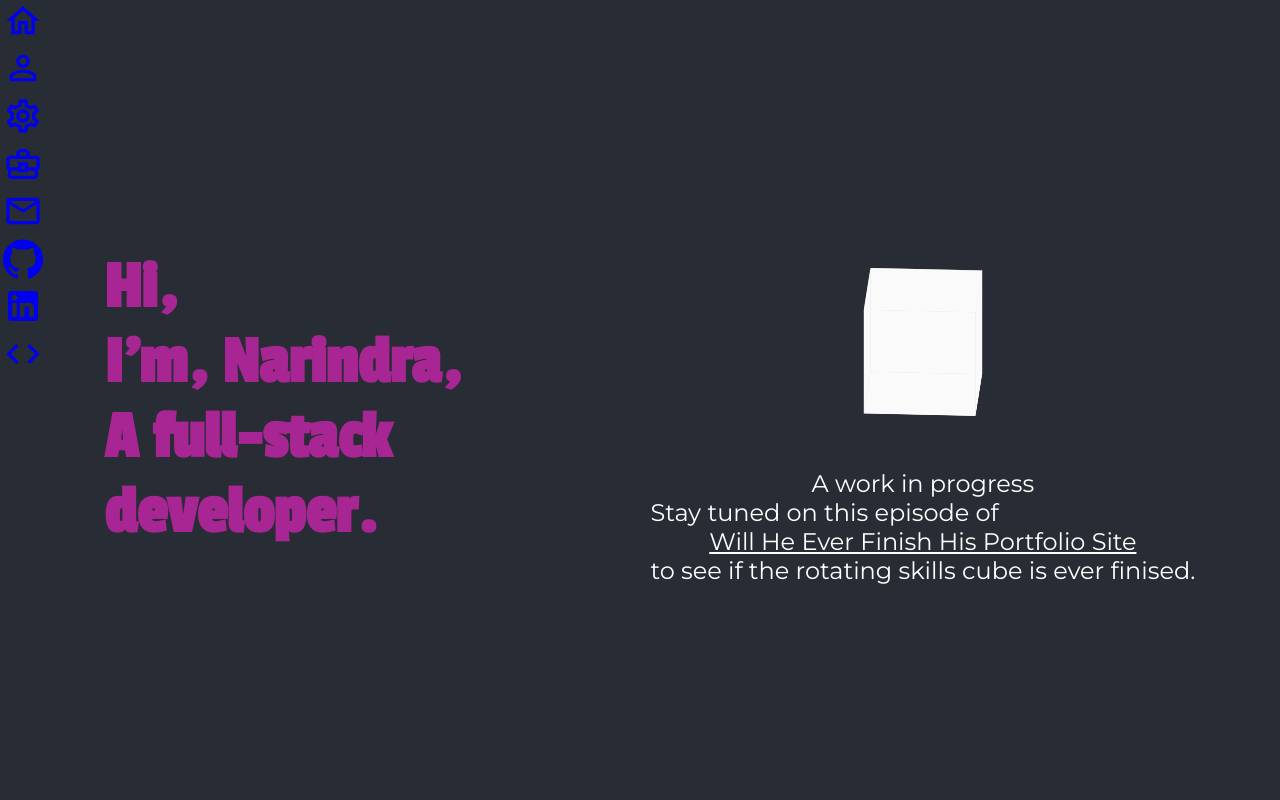
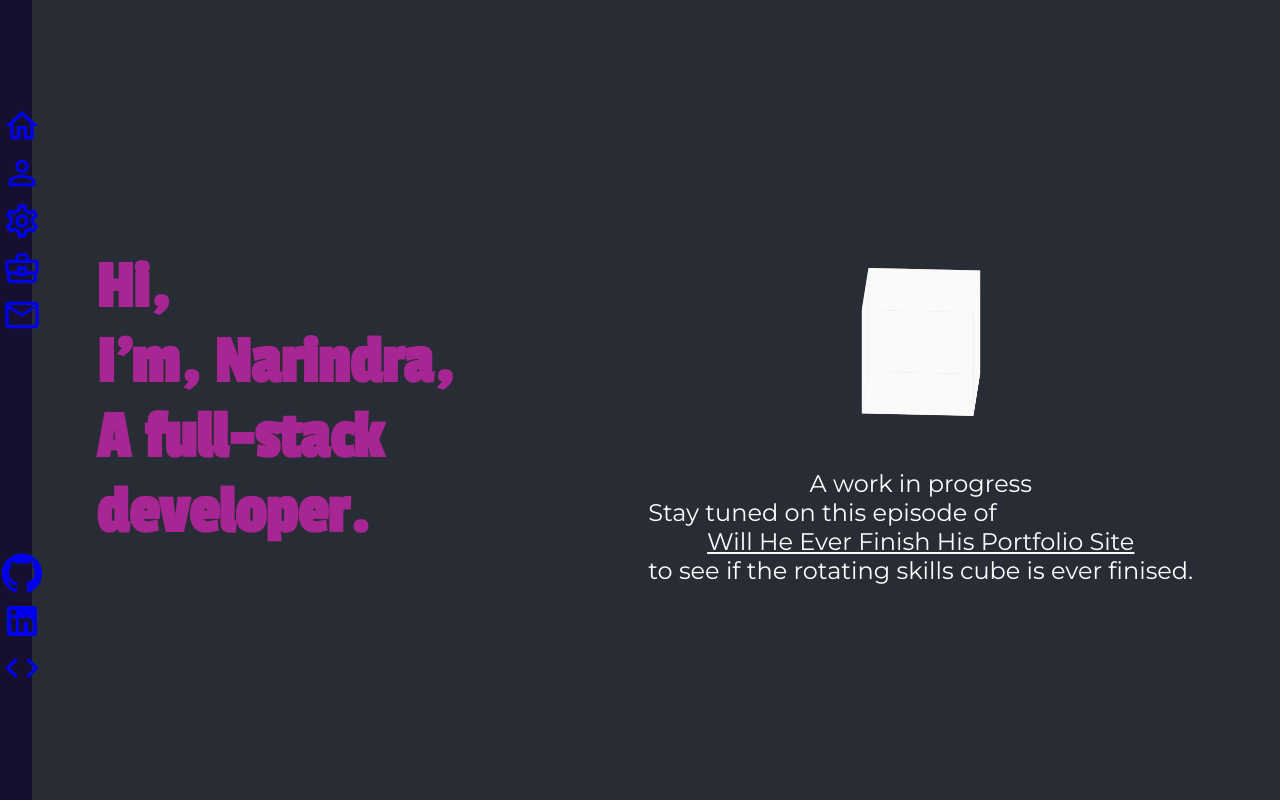
Before and after one commit to nb341/portfolio, a React (Create React App) app: page / in a window 1280 px wide. Built offline with nearby package versions, Linux system fonts and the light colour scheme.

Commit message:
fixing styles

```diff
--- a/src/components/NavbarComponent.js
+++ b/src/components/NavbarComponent.js
@@ -13,7 +13,7 @@ class Navbar extends Component{
     render(){
 
         return(
-            <div activeClassName="navbar">
+            <div className="navbar">
 
                 <nav className="nav-top">
                     <ul className="nav-items">
```
